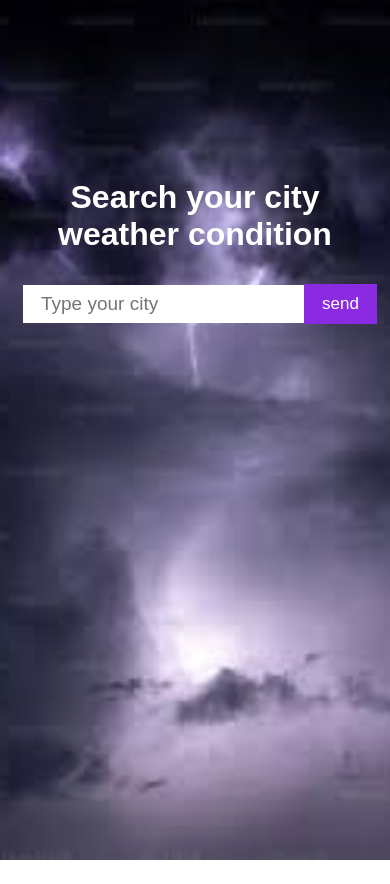
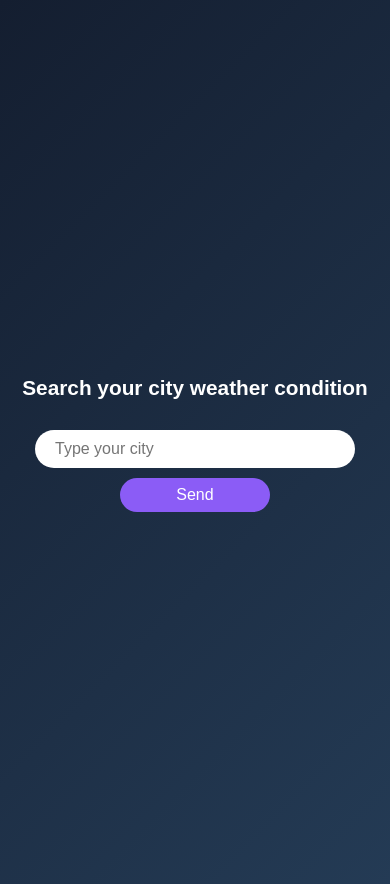
Before and after one commit to Anit81/weather-app, a React (Vite) app: page / in a window 390 px wide. Before the commit the page ends 860 px from the top, so only its background shows below. Built offline with nearby package versions, Linux system fonts and the light colour scheme.

Commit message:
acced some error handlin an dimproved the css

```diff
--- a/src/App.jsx
+++ b/src/App.jsx
@@ -1,4 +1,4 @@
-import { WeathearAppComponent } from './weather compnent/weather'
+import { WeathearAppComponent } from './weather component/weather'
 import './App.css'
 
 
--- a/src/index.css
+++ b/src/index.css
@@ -4,6 +4,7 @@ body{
   height:100vh;
   background-repeat: no-repeat;
   background-size: cover;
+  height: 100vh;
   background-position: center;
   display: flex;
   justify-content: center;
--- /dev/null
+++ b/src/weather component/weather.css
@@ -0,0 +1,160 @@
+
+body {
+  margin: 0;
+  padding: 0;
+  font-family: 'Poppins', sans-serif;
+  background: linear-gradient(135deg, #141E30, #243B55);
+  min-height: 100vh;
+  display: flex;
+  justify-content: center;
+  align-items: center;
+}
+
+
+h1 {
+  color: #fff;
+  text-align: center;
+  font-size: 1.8rem;
+  margin-bottom: 25px;
+}
+
+
+.input-btn {
+  display: flex;
+  justify-content: center;
+  align-items: center;
+  gap: 8px;
+  padding: 10px;
+  flex-wrap: wrap;
+}
+
+.input-field {
+  font-size: 18px;
+  padding: 10px 20px;
+  border: none;
+  outline: none;
+  border-radius: 25px;
+  width: 230px;
+  transition: box-shadow 0.3s ease;
+}
+
+.input-field:focus {
+  box-shadow: 0 0 8px rgba(255,255,255,0.6);
+}
+
+.butt {
+  padding: 10px 22px;
+  background-color: #8b5cf6;
+  border: none;
+  color: #fff;
+  font-size: 17px;
+  border-radius: 25px;
+  cursor: pointer;
+  transition: 0.3s ease;
+}
+
+.butt:hover {
+  background-color: #a56cf9;
+  transform: scale(1.05);
+}
+.city {
+  font-size: 1.8rem;
+  color: #fff;
+  text-align: center;
+  margin-top: 30px;
+}
+
+.temp {
+  font-size: 1.4rem;
+  color: #fff;
+  text-align: center;
+}
+
+.temp span {
+  font-size: 3rem;
+  color: #ffeb3b;
+  font-weight: 600;
+}
+
+.temp img {
+  width: 70px;
+  vertical-align: middle;
+}
+
+.condition {
+  font-size: 1.4rem;
+  color: #eee;
+  text-align: center;
+  text-transform: capitalize;
+  margin-top: 10px;
+}
+.error {
+  color: #ff5c5c;
+  text-align: center;
+  font-weight: 600;
+  margin-top: 15px;
+}
+
+.loading {
+  color: #fff;
+  text-align: center;
+  font-style: italic;
+  margin-top: 15px;
+}
+
+
+@media (max-width: 768px) {
+  h1 {
+    font-size: 1.5rem;
+    margin-bottom: 20px;
+  }
+
+  .input-field {
+    width: 180px;
+    font-size: 16px;
+  }
+
+  .butt {
+    font-size: 16px;
+    padding: 8px 18px;
+  }
+
+  .temp span {
+    font-size: 2.5rem;
+  }
+}
+
+@media (max-width: 480px) {
+  body {
+    padding: 20px;
+  }
+
+  h1 {
+    font-size: 1.3rem;
+  }
+
+  .input-btn {
+    flex-direction: column;
+    gap: 10px;
+  }
+
+  .input-field {
+    width: 100%;
+    max-width: 280px;
+  }
+
+  .butt {
+    width: 100%;
+    max-width: 150px;
+  }
+
+  .city,
+  .temp,
+  .condition {
+    font-size: 1.2rem;
+  }
+
+  .temp span {
+    font-size: 2rem;
+  }
+}
--- /dev/null
+++ b/src/weather component/weather.jsx
@@ -0,0 +1,81 @@
+import { useState } from 'react'
+import axios from 'axios'
+import './weather.css'
+
+export function WeathearAppComponent() {
+  const [weather, setWeather] = useState(null)
+  const [inputChat, setInputChat] = useState("")
+  const [error, setError] = useState(null)
+  const [loading, setLoading] = useState(false)
+
+  const handleChange = (e) => {
+    setInputChat(e.target.value)
+  }
+
+  const fetchWeather = async () => {
+    if (!inputChat.trim()) {
+      setError("Please enter a city name.")
+      return
+    }
+
+    setError(null)
+    setWeather(null)
+    setLoading(true)
+
+    try {
+      const res = await axios.get(
+        `https://api.openweathermap.org/data/2.5/weather?q=${inputChat}&appid=a108952fee88ccd6420c92692e15d1cc&units=metric`
+      )
+      setWeather(res.data)
+      setInputChat("")
+    } catch (err) {
+      if (err.response?.status === 404) {
+        setError("City not found. Please check the spelling.")
+      } else if (err.code === "ERR_NETWORK") {
+        setError("Network error. Please check your internet connection.")
+      } else {
+        setError("Something went wrong. Please try again later.")
+      }
+    } finally {
+      setLoading(false)
+    }
+  }
+
+  return (
+    <div className="weather-container">
+      <h1>Search your city weather condition</h1>
+
+      <div className="input-btn">
+        <input
+          type="text"
+          placeholder="Type your city"
+          className="input-field"
+          value={inputChat}
+          onChange={handleChange}
+        />
+        <button className="butt" onClick={fetchWeather}>
+          Send
+        </button>
+      </div>
+
+      {loading && <p className="loading">Loading...</p>}
+      {error && <p className="error">{error}</p>}
+
+      {weather && !loading && (
+        <div className="weather-card">
+          <p className="city">City: {weather.name}</p>
+          <p className="temp">
+            Temperature: <span>{weather.main.temp}</span>
+            <img
+              src={`http://openweathermap.org/img/wn/${weather.weather[0].icon}@2x.png`}
+              alt="weather icon"
+            />
+          </p>
+          <p className="condition">
+            Condition: {weather.weather[0].description}
+          </p>
+        </div>
+      )}
+    </div>
+  )
+}
```
